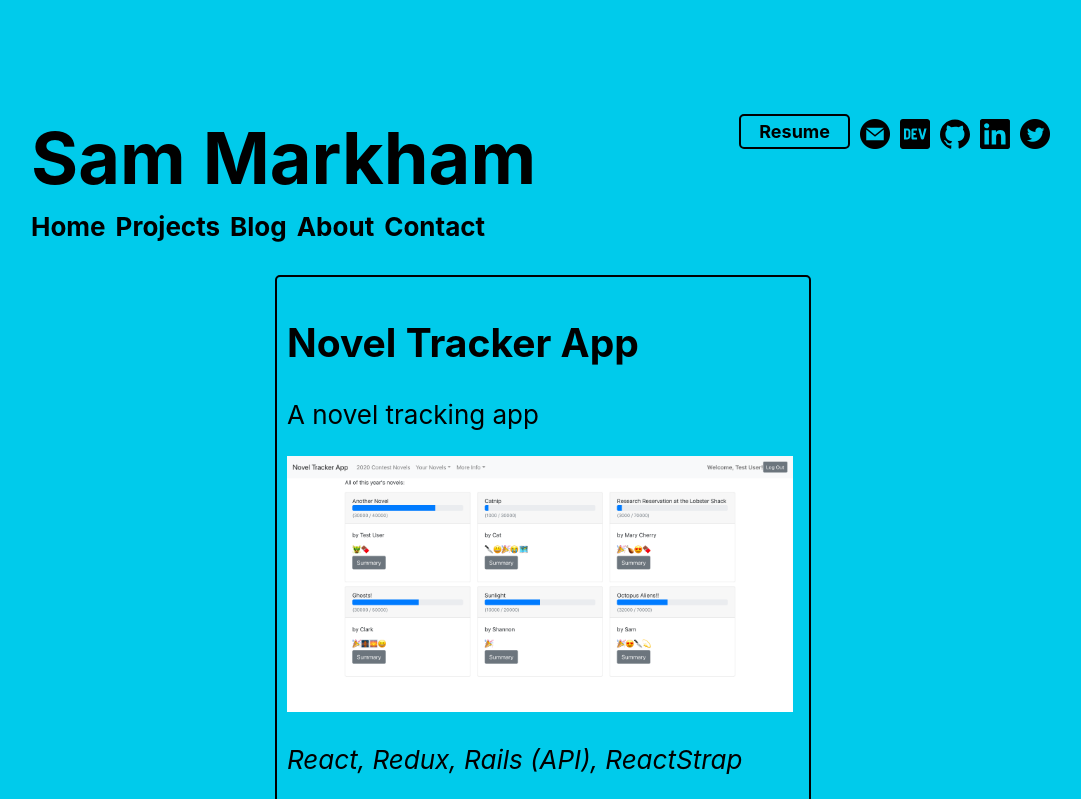
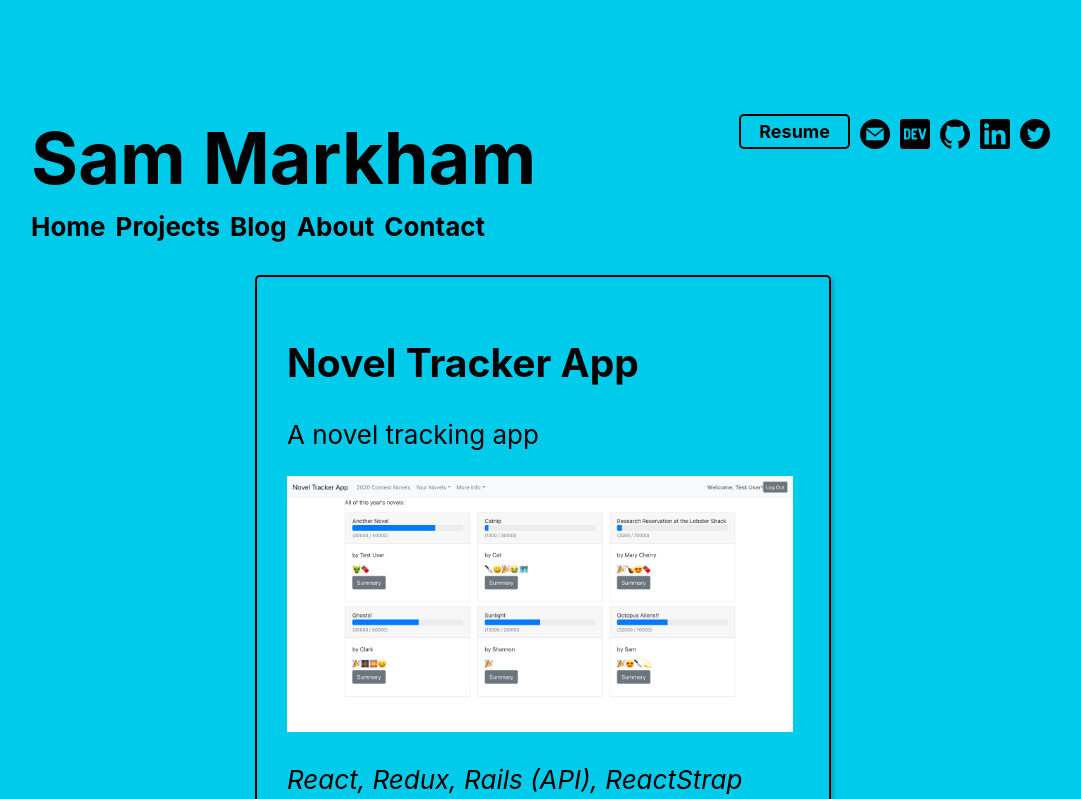
Before and after one commit to sharkham/sharkham-portfolio, a React (Create React App) app: page /projects in a window 1280 px wide. Shown: the top 799 px of the page, without its empty margins (97-1178 px from the left). Built offline with nearby package versions, Linux system fonts and the light colour scheme.

Commit message:
Add flexbox styles to project cards and rename className

```diff
--- a/src/App.css
+++ b/src/App.css
@@ -71,27 +71,30 @@ body {
   border-radius: 5px;
   border-color: #000;
   width: 40vw;
-  padding: 10px;
+  padding: 30px;
   /* margin: 20px; */
   /* width: 40%;
   min-width: 300px;
   display: grid;
   grid-gap: 10px; */
   margin: 30px auto;
+  box-shadow: 2px 2px 4px #0000003a
 }
 
 .project-languages {
   font-style: italic;
 }
 
-/* .grid-container { */
+.projects-container {
   /* display: grid;
   grid-template: auto / 1fr;
   grid-gap: 10px;
-  grid-template-columns: repeat(auto-fit, minmax(500px, 1fr)); */
-  /* display: flex; */
-  /* align-items: center; */
-/* } */
+  grid-template-columns: repeat(auto-fit, minmax(500px, 1fr));
+  display: flex;
+  align-items: center; */
+  display: flex;
+  flex-flow: column wrap;
+}
 
 .project-card img {
   width: 39.5vw;
--- a/src/components/Projects.js
+++ b/src/components/Projects.js
@@ -5,7 +5,7 @@ import Project from './Project';
 const Projects = () => {
 
   return (
-    <div className="grid-container">
+    <div className="projects-container">
       {projects.map(project => {
         return <Project data={project} key={project.github}/>
       })}
```
Also changed, not shown: 1 other file (tests, documents, lock files or other folders).
